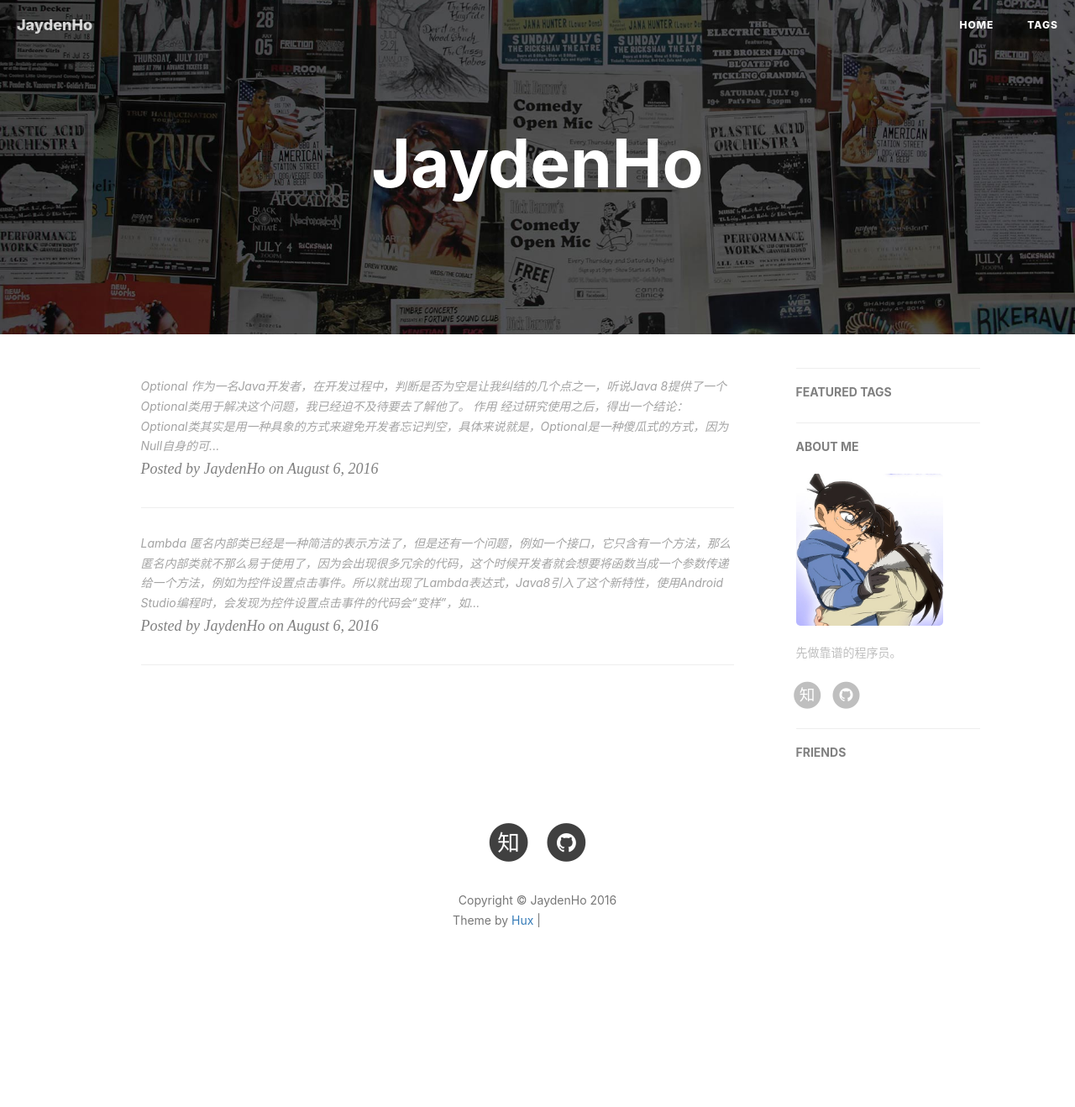
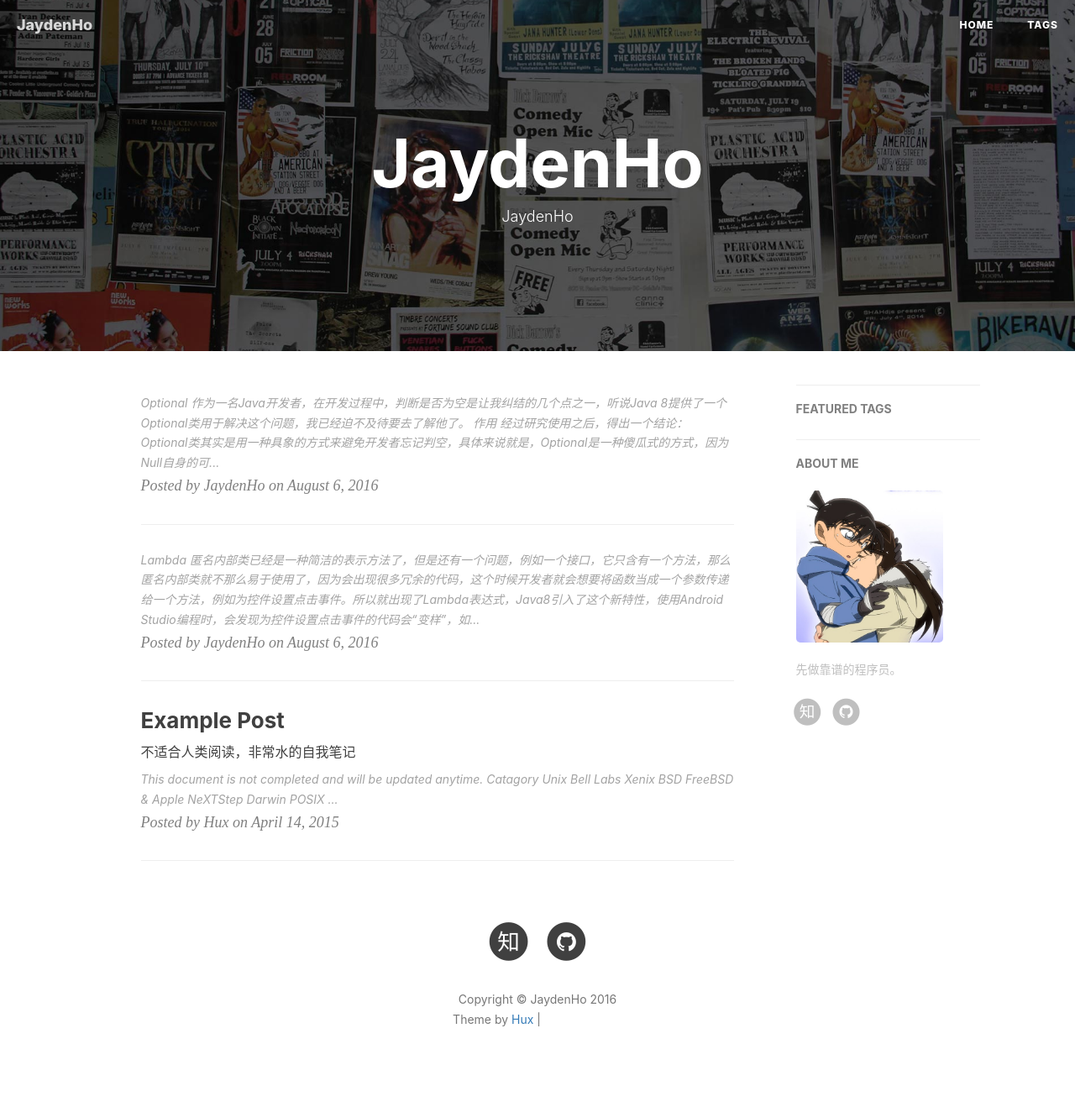
Before and after one commit to JaydenHoFly/JaydenHoFly.github.io, a Jekyll site: the page built from index.html, in a window 1280 px wide. Shown: the whole page at 84% size. Built offline with Jekyll 4.4.1, drawn with Linux system fonts in a browser that asks for light colours; nearby versions of some CDN libraries; the list of posts is cut into pages by our own code; comment, search, counter and statistics services are not loaded; before the commit the page ends 1200 px from its top, so only the background shows below that; some of the changed lines change nothing that is shown; grey boxes are pictures that could not be loaded.

```diff
--- a/_config.yml
+++ b/_config.yml
@@ -80,6 +80,6 @@
 
 
 # Friends
-friends: [
+#friends: [
 
-]
+#]
--- /dev/null
+++ b/_posts/2015-04-14-unix-linux-note.markdown
@@ -0,0 +1,229 @@
+---
+layout:     post
+title:      "Example Post"
+subtitle:   "不适合人类阅读，非常水的自我笔记"
+date:       2015-04-14
+author:     "Hux"
+header-img: "img/post-bg-unix-linux.jpg"
+tags:
+    - OS
+    - Unix
+    - Linux
+---
+
+> This document is not completed and will be updated anytime.
+
+
+## Catagory
+
+1. [Unix](#unix)
+	1. [Bell Labs](#bell-labs)
+	2. [Xenix](#xenix)
+	3. [BSD](#bsd)
+	4. [FreeBSD & Apple](#freebsd--apple)
+	5. [NeXTStep](#nextstep)
+	6. [Darwin](#darwin)
+	7. [POSIX](#posix)
+2. [Unix-like](#unix-like)
+	1. [Single Unix Specification](#single-unix-specification)
+	2. [Apple iOS](#apple-ios)
+	3. [XNU Kernel](#xnu-kernel)
+3. [Linux](#linux)
+	1. [Linux Kernel](#linux-kernel)
+	2. [GNU Project](#gnu-project)
+	3. [Android](#android)
+	4. [Android Kernel](#android-kernel)
+	5. [Android ROM](#android-rom)
+	6. [Chrome OS](#chrome-os)
+	7. [Chromium OS](#chromium-os)
+
+---
+
+## Unix
+
+
+> Unix is a **family** of multitasking, multiuser computer OS.
+
+
+Derive from the original **AT&T Unix**, Developed in the 1970s at **Bell Labs** (贝尔实验室), initially intended for use inside the **Bell System**.
+
+- #### Bell Labs
+Bell 和 AT&A 在那时已经是一家了，可以看到那时的通信公司真是一线 IT 公司呢。
+**C 语言也是 Bell Labs 的产物**，从一开始就是为了用于 Unix 而设计出来的。所以 Unix （在 73 年用 C 重写）在高校流行后，C 语言也获得了广泛支持。
+
+
+
+AT&T licensed Unix to outside parties(第三方) from the late 1970s, leading to a variety of both **academic** (最有有名的 BSD ) and **commercial** (Microsoft Xenix, IBM AIX, SunOS Solaris)
+
+- #### Xenix
+微软 1979 年从 AT&A 授权来的 Unix OS，配合着 x86 成为当时最受欢迎的 Unix 发行版。后来 M$ 和 IBM 合作开发 OS/2 操作系统后放弃，后来最终转向 **Windows NT**。
+
+- #### BSD
+**Barkeley Software Distribution**, also called Berkeley Unix. Today the term "BSD" is used to refer to any of the BSD descendants(后代) which together form a branch of the family of Unix-like OS.(共同组成了一个分支)
+	- **BSD 最大的贡献是在 BSD 中率先增加了虚拟存储器和 Internet 协议**，其 TCP/IP(IPv4 only) 代码仍然在现代 OS 上使用（ Microsoft Windows and most of the foundation of Apple's OS X and iOS ）
+	- BSD 后来发展出了众多开源后代，包括 FreeBSD, OpenBSD, NetBSD 等等……很多闭源的 vendor Unix 也都从 BSD 衍生而来。
+
+- #### FreeBSD & Apple
+FreeBSD 不但是 Open Source BSD 中占有率最高的，还直接影响了 Apple Inc : NeXT Computer 的团队在 FreeBSD 上衍生出了 NeXTSTEP 操作系统，这货后来在 Apple 时期演化成了 **Darwin** ，这个“达尔文”居然还是个开源系统，而且是 the Core of **Mac OS X** and **iOS**.
+
+- #### NeXTSTEP
+An **object-oriented**, multitasking OS. Low-level C but High-level OC language and runtime the first time, combined with an **OO aplication layer** and including several "kits".
+大家都知道 NeXT 是 Steve Jobs 被 forced out of Apple 后和 a few of his coworkers 创办的，所以 **NeXTSTEP 绝对是证明 Jobs 实力的作品。**
+
+- #### Darwin
+[Darwin](http://en.wikipedia.org/wiki/Darwin_(operating_system\)), the core set of components upon which Mac OS X and iOS based, mostly POSIX compatible, but has never, by itself, been certified as being compatible with any version of **POSIX**. (OS X, since Leopard, has been certified as compatible with the Single UNIX Specification version 3)
+**所以说 Mac OS X 算是很正统 Unix 的了**
+
+- #### POSIX
+可移植操作系统接口, Portable Operating System Interface, is a family of standards specified by the IEEE from maintaining compatibility between OS, defines the API along with Command Line Shells and utility interfaces, for software comaptibility with variants of Unix and other OS.
+	- Fully POSIX compliant:
+		- OS X
+		- QNX OS (BlackBerry)
+	- Mostly complicant:
+		- Linux
+		- OpenBSD/FreeBSD
+		- Darwin (Core of **iOS** & OS X)
+		- **Android**
+	- Complicant via compatibility feature （通过兼容功能实现兼容）
+		- Windows NT Kernel
+			- Windows Server 2000, 2003, 2008, 2008 R2, 2012
+		- Symbian OS (with PIPS)
+			- Symbian was a closed-source OS.
+
+
+---
+
+## Unix-like
+
+> A Unix-like (sometimes referred to as UN*X or *nix) operating system is one that behaves in a manner similar to a Unix system, while not necessarily conforming to or being certified to any version of the **Single UNIX Specification**.
+
+There is no standard for defining the term.
+其实 Unix-like 是个相对模糊的概念：
+
+* 最狭义的 Unix 单指 Bell Labs's Unix
+* 稍广义的 Unix 指代所有 Licensed Unix, 即通过了 SUS 的 Unix-like ，比如 OS X
+* 最广义的 Unix 即所有 Unix-like 系统，无论它是否通过过任何 SUS，包括 Linux，BSD Family 等
+
+#### Single UNIX Specification
+The Single UNIX Specification (SUS) is the collective name of a family of standards for computer OS, compliance with which is required to **qualify for the name "Unix"**, like **POSIX**.
+
+#### Apple iOS
+iOS is a **Unix-like OS based on Darwin(BSD)** and OS X, which share some frameworks including Core Foundation, Founadtion and the Darwin foundation with OS X, but, Unix-like shell access is not avaliable for users and restricted for apps, **making iOS not fully Unix-compatible either.**
+
+The iOS kernal is **XNU**, the kernal of Darwin.
+
+#### XNU Kernel
+XNU, the acronym(首字母缩写) for ***X is Not Unix***, which is the **Computer OS Kernel** developed at Apple Inc since Dec 1996 for use in the Mac OS X and released as free open source software as part of Darwin.
+
+
+---
+
+## Linux
+
+
+> Linux is a Unix-like and mostly POSIX-compliant computer OS.
+
+
+![Unix_timeline](http://upload.wikimedia.org/wikipedia/commons/thumb/c/cd/Unix_timeline.en.svg/800px-Unix_timeline.en.svg.png)
+
+
+#### Linux Kernel
+
+严格来讲，术语 Linux 只表示 [Linux Kernel](http://en.wikipedia.org/wiki/Linux_kernel) 操作系统内核本身，比如说 Android is Based on Linux (Kernel). Linus 编写的也只是这一部分，一个免费的 Unix-like Kernel，并不属于 GNU Project 的一部分。
+
+但通常把 Linux 作为 Linux Kernel 与大量配合使用的 GNU Project Software Kit (包括 Bash, Lib, Compiler, 以及后期的 GUI etc) 所组合成的 OS 的统称。（包括各类 Distribution 发行版）
+
+这类操作系统也被称为 **GNU/Linux**
+
+
+#### GNU Project
+
+The GNU Project is a **free software, mass collaboration** project, which based on the following freedom rights:
+
+* Users are free to run the software, share (copy, distribute), study and modify it.
+* GNU software guarantees these freedom-rights legally (via its license).
+* So it is not only FREE but, more important, FREEDOM.
+
+In order to ensure that the *entire* software of a computer grants its users all freedom rights (use, share, study, modify), even the most fundamental and important part, **the operating system**, needed to be written.
+
+This OS is decided to called **GNU (a recursive acronym meaning "GNU is not Unix")**. By 1992, the GNU Project had completed all of the major OS components except for their kernel, *GNU Hurd*.
+
+With the release of the third-party **Linux Kernel**, started independently by *Linus Torvalds* in 1991 and released under the GPLv0.12 in 1992, for the first time it was possible to run an OS **composed completely of free software**.
+
+Though the Linux kernel is not part of the GNU project, it was developed using GCC and other GNU programming tools and was released as free software under the GPL.
+
+Anyway, there eventually comes to the **GNU/Linux**
+
+
+* **GPL**: GNU General Public License
+* **GCC**: GNU Compiler Collection
+
+其他与 GPL 相关的自由/开源软件公共许可证：
+
+* [Mozilla Public License](http://en.wikipedia.org/wiki/Mozilla_Public_License)
+* [MIT License](http://en.wikipedia.org/wiki/MIT_License)
+* [BSD Public License](http://en.wikipedia.org/wiki/BSD_licenses)
+	* GPL 强制后续版本必须是自由软件，而 BSD 的后续可以选择继续开源或者封闭
+* [Apache License](http://en.wikipedia.org/wiki/Apache_License)
+
+![Public License](http://dl2.iteye.com/upload/attachment/0047/4142/d770c85a-49b7-3c7f-8ae2-cbb6451e00d8.png)
+
+#### Android
+
+Android is a mobile OS based on **Linux Kernel**, so it's definitely **Unix-like**.
+
+**Linux is under GPL so Android has to be open source**.
+Android's source code is released by Google under open source licenses, although most Android devices ultimately ship with a combination of open source and proprietary software, including proprietary software developed and licensed by Google *(GMS are all proprietary)*
+
+#### Android Kernel
+
+Android's kernel is based on one of the Linux kernel's long-term support (LTS) branches.
+
+**Android's variant of the Linux kernel** has further architectural changes that are implemented by Google outside the typical Linux kernel development cycle, and, certain features that Google contributed back to the Linux kernel. Google maintains a public code repo that contains their experimental work to re-base Android off the latest stable Linux versions.
+
+Android Kernel 大概是 Linux Kernel 最得意的分支了，Android 也是 Linux 最流行的发行版。不过，也有一些 Google 工程师认为 Android is not Linux in the traditional Unix-like Linux distribution sense. 总之这类东西就算有各种协议也还是很难说清楚，在我理解里 Android Kernel 大概就是 fork Linux Kernel 之后改动和定制比较深的例子。
+
+
+#### Android ROM
+
+既然提到 Android 就不得不提提 Android ROM
+
+ROM 的本义实际上是只读内存：
+
+**Read-only memory** (ROM) is a class of storage medium used in computers and other electronic devices. Data stored in ROM can only be modified slowly, with difficulty, or not at all, so it is **mainly used to distribute firmware (固件)** (software that is very closely tied to specific hardware, and unlikely to need frequent updates).
+
+ROM 在发展的过程中不断进化，从只读演变成了可编程可擦除，并最终演化成了 Flash
+
+* PROM (Programmable read-only memory)
+* EPROM (Erasable programmable read-only memory)
+* EEPROM (Electrically erasable programmable read-only memory)
+	* Flash memory (闪存)
+
+Flash 的出现是历史性的，它不但可以作为 ROM 使用，又因其极高的读写速度和稳定性，先后发展成为U盘（USB flash drives）、移动设备主要内置存储，和虐机械硬盘几条街的固态硬盘（SSD），可以说这货基本统一了高端存储市场的技术规格。
+
+所以我们平时习惯说的 ROM 其实还是来源于老单片机时代，那时的 ROM 真的是写了就很难（需要上电复位）、甚至无法修改，所以那时往 ROM 里烧下去的程序就被称作 firmware ，固件。久而久之，虽然技术发展了，固件仍然指代那些不常需要更新的软件，而 ROM 这个词也就这么沿用下来了。
+
+所以在 wiki 里是没有 Android ROM 这个词条的，只有 [List of custom Android firmwares](http://en.wikipedia.org/wiki/List_of_custom_Android_firmwares)
+
+> A custom firmware, also known as a custom ROM, ROM, or custom OS, is an aftermarket distribution of the Android operating system. They are based on the Android Open Source Project (AOSP), hence most are open-sourced releases, unlike proprietary modifications by device manufacturers.
+
+各类 Android ROM 在 Android 词类下也都是属于 **Forks and distributions** 一类的。
+
+所以我说，其实各类 Android ROM 也好，fork Android 之流的 YunOS、FireOS 也好，改了多少东西，碰到多深的 codebase ……**其实 ROM 和 Distribution OS 的界限是很模糊的**，为什么 Android 就不可以是移动时代的 Linux ，为什么 Devlik/ART 就不能是移动时代的 GCC 呢？
+
+#### Chrome OS
+
+Chrome OS is an operating system based on the **Linux kernel** and designed by Google to work with web applications and installed applications.
+
+虽然目前只是个 Web Thin Client OS ，但是 RoadMap 非常酷……
+
+* **Chrome Packaged Application** (Support working offline and installed)
+* **Android App Runtime** (run Android applications natively...fxxking awesome)
+
+平复一下激动的心情，还是回到正题来：
+
+#### Chromium OS
+
+Chrome OS is based on Chromium OS, which is the open-source development version of Chrome OS, which is a **Linux distribution** designed by Google.
+
+For Detail, Chromium OS based on [Gentoo Linux](http://en.wikipedia.org/wiki/Gentoo_Linux), emm...
--- a/index.html
+++ b/index.html
@@ -1,6 +1,6 @@
 ---
 layout: page
-description: ""
+description: "JaydenHo"
 ---
 
 {% for post in paginator.posts %}
```
